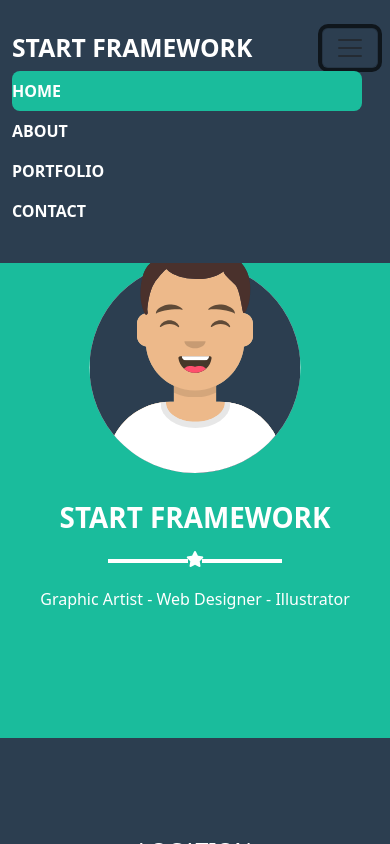
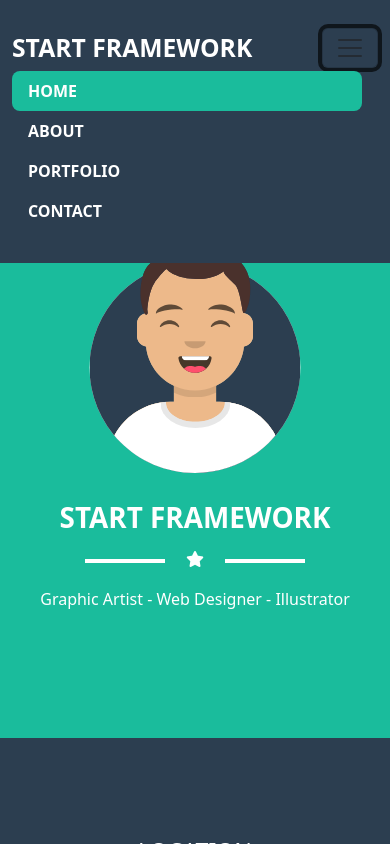
Before and after one commit to mmazzenn/react-intro, a React (Create React App) app: page /#/ in a window 390 px wide. Both pictures are taken after a click on the button "Toggle navigation". Shown: the top 844 px of the page. Built offline with nearby package versions, Linux system fonts and the light colour scheme.

Commit message:
Fix Responsive

```diff
--- a/src/Shared/Shared.css
+++ b/src/Shared/Shared.css
@@ -10,13 +10,15 @@
 
 .star-shape {
   position: relative;
+  width: 220px;
+  margin: auto;
 }
 
 .star-shape span::before {
   content: '';
   position: absolute;
   top: 50%;
-  left: 22%;
+  left: 0;
   width: 80px;
   height: 4px;
   background-color: #FFF;
@@ -26,7 +28,7 @@
   content: '';
   position: absolute;
   top: 50%;
-  right: 22%;
+  right: 0;
   width: 80px;
   height: 4px;
   background-color: #FFF;
@@ -35,3 +37,15 @@
 a.active {
   background-color: var(--main-color) !important;
 }
+
+@media screen and (max-width: 250px) {
+
+  .star-shape {
+    width: 100px;
+  }
+
+  .star-shape span::before,
+  .star-shape span::after {
+    width: 30px;
+  }
+}
--- a/src/components/About/About.module.css
+++ b/src/components/About/About.module.css
@@ -1,7 +1,3 @@
 .about {
   background-color: var(--main-color);
 }
-
-.aboutStar {
-  width: 30%;
-}
--- a/src/components/Contact/Contact.jsx
+++ b/src/components/Contact/Contact.jsx
@@ -34,7 +34,7 @@ const Contact = () => {
         <div className={`star-shape ${style.contactStar} mb-4 mx-auto text-center`}>
           <span><i className='fa-solid fa-star'></i></span>
         </div>
-        <form action="" className='w-50 p-3 mx-auto mt-5'>
+        <form action="" className={`${style.formBox} p-3 mx-auto mt-5`}>
           <label htmlFor="userName" className={`position-relative ${labelPos.userName}`}>User Name:</label>
           <input value={userName} id="userName" type="text" placeholder="UserName" name="userName" className="form-control border-0 border-bottom py-3 position-relative" onChange={(e) => setUserName(e.target.value)} />
           <label htmlFor="userAge" className={`position-relative ${labelPos.userAge}`}>User Age:</label>
--- a/src/components/Contact/Contact.module.css
+++ b/src/components/Contact/Contact.module.css
@@ -13,10 +13,6 @@
   box-shadow: none;
 }
 
-.contactStar {
-  width: 30%;
-}
-
 .contactStar i {
   color: var(--secondary-color);
 }
@@ -29,3 +25,13 @@
 .messageBtn {
   background-color: var(--main-color) !important;
 }
+
+.formBox {
+  width: 50%;
+}
+
+@media screen and (max-width: 767px) {
+  .formBox {
+    width: 80%;
+  }
+}
--- a/src/components/Navbar/Navbar.jsx
+++ b/src/components/Navbar/Navbar.jsx
@@ -29,16 +29,16 @@ const Navbar = () => {
         <div className="collapse navbar-collapse" id="navbarSupportedContent">
           <ul className="navbar-nav ms-auto mb-2 mb-lg-0">
             <li className="nav-item me-3">
-              <NavLink to={""} className={`nav-link text-white text-uppercase fw-bold rounded-3 ${isHomePage ? "active" : ""}`}>Home</NavLink>
+              <NavLink to={""} className={`nav-link ps-3 ps-lg-2 text-white text-uppercase fw-bold rounded-3 ${isHomePage ? "active" : ""}`}>Home</NavLink>
             </li>
             <li className="nav-item me-3">
-              <NavLink to={"about"} className="nav-link text-white text-uppercase fw-bold rounded-3">About</NavLink>
+              <NavLink to={"about"} className="nav-link ps-3 ps-lg-2 text-white text-uppercase fw-bold rounded-3">About</NavLink>
             </li>
             <li className="nav-item me-3">
-              <NavLink to={"portfolio"} className="nav-link text-white text-uppercase fw-bold rounded-3">Portfolio</NavLink>
+              <NavLink to={"portfolio"} className="nav-link ps-3 ps-lg-2 text-white text-uppercase fw-bold rounded-3">Portfolio</NavLink>
             </li>
             <li className="nav-item">
-              <NavLink to={"contact"} className="nav-link text-white text-uppercase fw-bold rounded-3">Contact</NavLink>
+              <NavLink to={"contact"} className="nav-link ps-3 ps-lg-2 text-white text-uppercase fw-bold rounded-3">Contact</NavLink>
             </li>
           </ul>
         </div>
--- a/src/components/Portfolio/Portfolio.module.css
+++ b/src/components/Portfolio/Portfolio.module.css
@@ -1,7 +1,3 @@
-.portfolioStar {
-  width: 30%;
-}
-
 .portfolioStar i {
   color: var(--secondary-color);
 }
```
